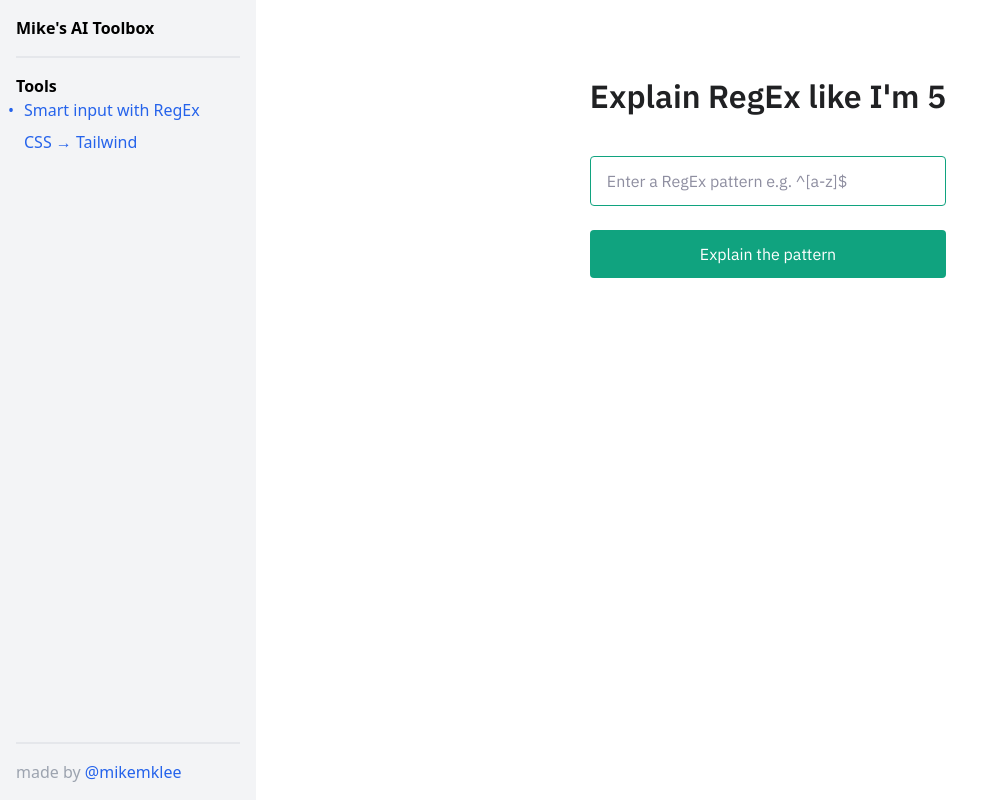
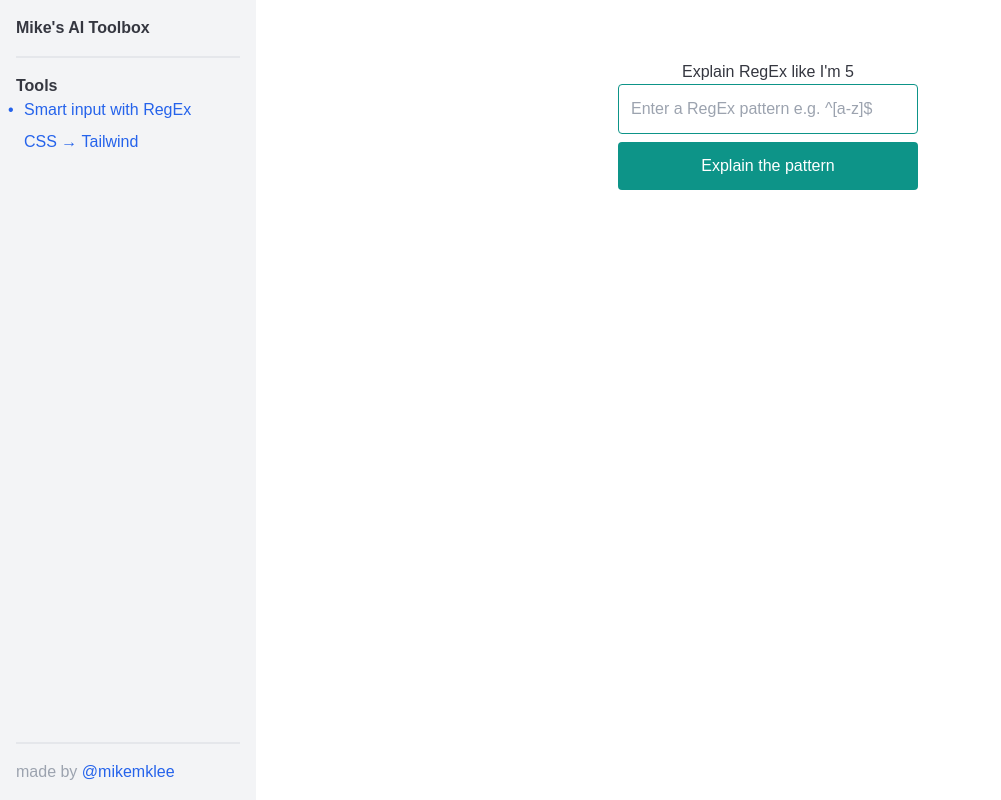
Before and after one commit to mikemklee/ai-toolbox, a Next.js app: page /smart-regex-input in a window 1280 px wide. Shown: the whole page, without its empty margins (0-1001 px from the left). Built offline with nearby package versions, Linux system fonts and the light colour scheme.

Commit message:
Add shared Button component + refactor with TailwindCSS

```diff
--- /dev/null
+++ b/src/components/Button.tsx
@@ -0,0 +1,23 @@
+import React, { ReactNode, MouseEventHandler } from "react";
+
+interface ButtonProps {
+  children: ReactNode;
+  onClick: MouseEventHandler<HTMLButtonElement>;
+  disabled?: boolean;
+}
+
+export default function Button({
+  children,
+  onClick,
+  disabled = false,
+}: ButtonProps) {
+  return (
+    <button
+      onClick={onClick}
+      disabled={disabled}
+      className="p-3 text-white bg-teal-600 rounded text-center cursor-pointer"
+    >
+      {children}
+    </button>
+  );
+}
--- a/src/components/InputText.tsx
+++ b/src/components/InputText.tsx
@@ -17,6 +17,7 @@ export default function InputText({
       placeholder={placeholder}
       value={value}
       onChange={onChange}
+      className="px-3 py-3 border border-teal-600 rounded outline-teal-600 mb-2"
     />
   );
 }
--- a/src/pages/smart-regex-input/index.module.css
+++ /dev/null
@@ -1,68 +0,0 @@
-@import url("https://fonts.googleapis.com/css2?family=IBM+Plex+Sans:wght@400;600&display=swap");
-
-.main,
-.main input {
-  font-size: 16px;
-  line-height: 24px;
-  color: #353740;
-  font-family: "IBM Plex Sans", sans-serif;
-}
-.main {
-  display: flex;
-  flex-direction: column;
-  align-items: center;
-  padding-top: 60px;
-  max-width: 400px;
-  margin: 0 auto;
-}
-.main .icon {
-  width: 34px;
-}
-.main h3 {
-  font-size: 32px;
-  line-height: 40px;
-  font-weight: bold;
-  color: #202123;
-  margin: 16px 0 40px;
-}
-.main form {
-  display: flex;
-  flex-direction: column;
-  width: 100%;
-}
-.main input[type="text"] {
-  padding: 12px 16px;
-  border: 1px solid #10a37f;
-  border-radius: 4px;
-  margin-bottom: 24px;
-  outline-color: #10a37f;
-}
-.main ::placeholder {
-  color: #8e8ea0;
-  opacity: 1;
-}
-.main input[type="submit"] {
-  padding: 12px 0;
-  color: #fff;
-  background-color: #10a37f;
-  border: none;
-  border-radius: 4px;
-  text-align: center;
-  cursor: pointer;
-}
-
-.main .loading {
-  margin-top: 40px;
-}
-
-.main .result {
-  margin-top: 40px;
-  width: 100%;
-  display: flex;
-  flex-direction: column;
-  justify-content: flex-start;
-}
-
-.main .result h4 {
-  margin: 0;
-}
--- a/src/pages/smart-regex-input/index.tsx
+++ b/src/pages/smart-regex-input/index.tsx
@@ -1,9 +1,9 @@
 import Head from "next/head";
 import { useState } from "react";
 
-import styles from "./index.module.css";
 import Sidebar from "@/components/Sidebar";
 import InputText from "@/components/InputText";
+import Button from "@/components/Button";
 
 export default function Page() {
   const [patternInput, setPatternInput] = useState("");
@@ -48,23 +48,23 @@ export default function Page() {
 
       <div className="flex">
         <Sidebar />
-        <main className={styles.main}>
+        <main className="flex flex-col items-center pt-[60px] min-w-[300px] mx-auto">
           <h3>Explain RegEx like I&apos;m 5</h3>
 
-          <form onSubmit={onSubmit}>
+          <form className="flex flex-col w-full">
             <InputText
               value={patternInput}
               placeholder="Enter a RegEx pattern e.g. ^[a-z]$"
               onChange={(e) => setPatternInput(e.target.value)}
             />
 
-            <input type="submit" value="Explain the pattern" />
+            <Button onClick={onSubmit}>Explain the pattern</Button>
           </form>
 
           {result ? (
-            <div className={styles.result}>
+            <div className="mt-10 w-full flex flex-col justify-start">
               <span className="font-semibold">Description</span>
-              <ul>
+              <ul className="list-disc pl-6">
                 {result.map((item, index) => (
                   <li key={index}>{item}</li>
                 ))}
@@ -73,7 +73,7 @@ export default function Page() {
           ) : null}
 
           {isLoading ? (
-            <div className={styles.loading}>Generating a response...</div>
+            <div className="mt-10">Generating a response...</div>
           ) : null}
         </main>
       </div>
--- a/src/styles/globals.css
+++ b/src/styles/globals.css
@@ -1,6 +1,8 @@
 @tailwind base;
 @tailwind components;
 @tailwind utilities;
+
+@import url("https://fonts.googleapis.com/css2?family=IBM+Plex+Sans:wght@400;600&display=swap");
 
 :root {
   --max-width: 1100px;
@@ -87,6 +89,8 @@ html,
 body {
   max-width: 100vw;
   overflow-x: hidden;
+  font-family: "IBM Plex Sans", sans-serif;
+  color: #353740;
 }
 
 a {
```
